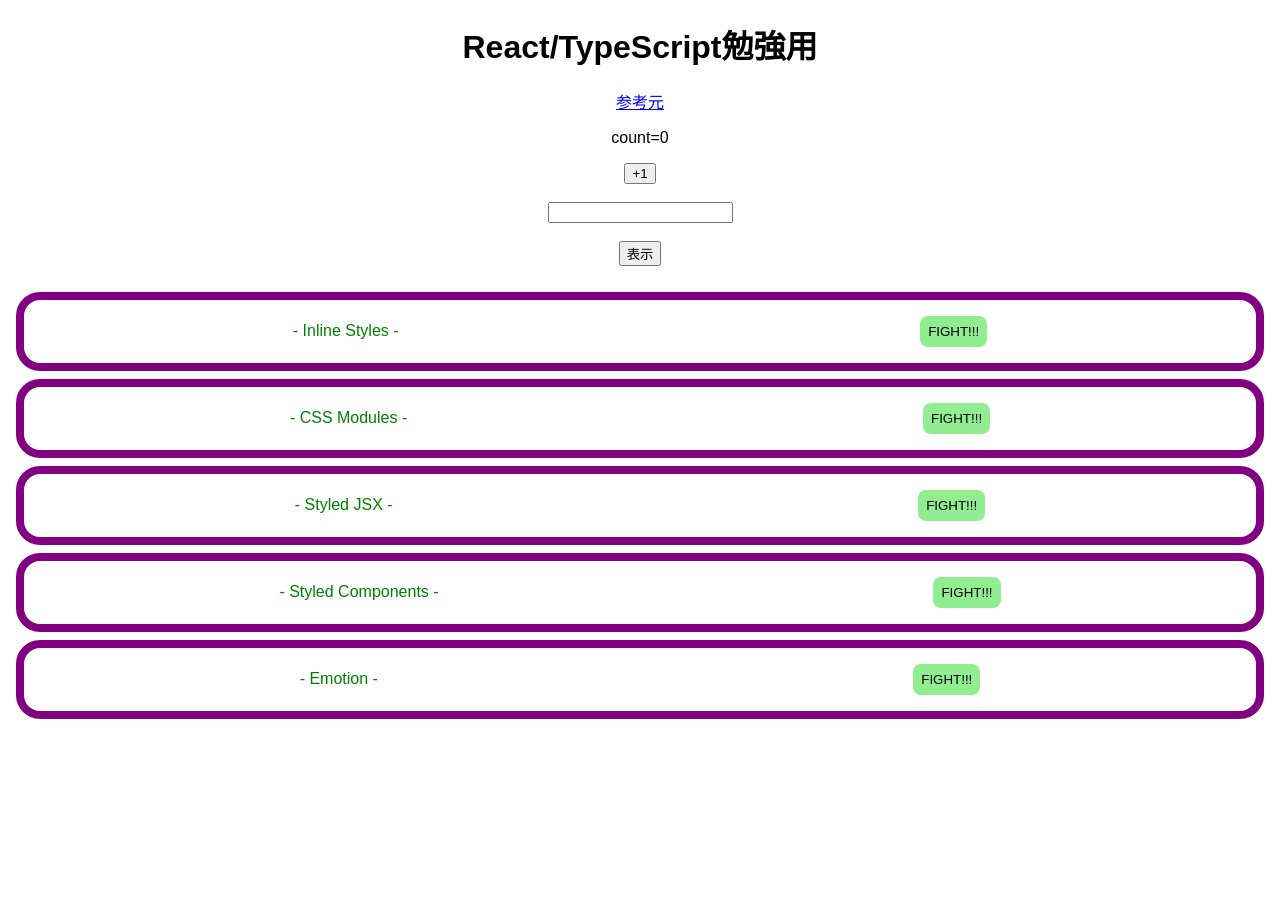
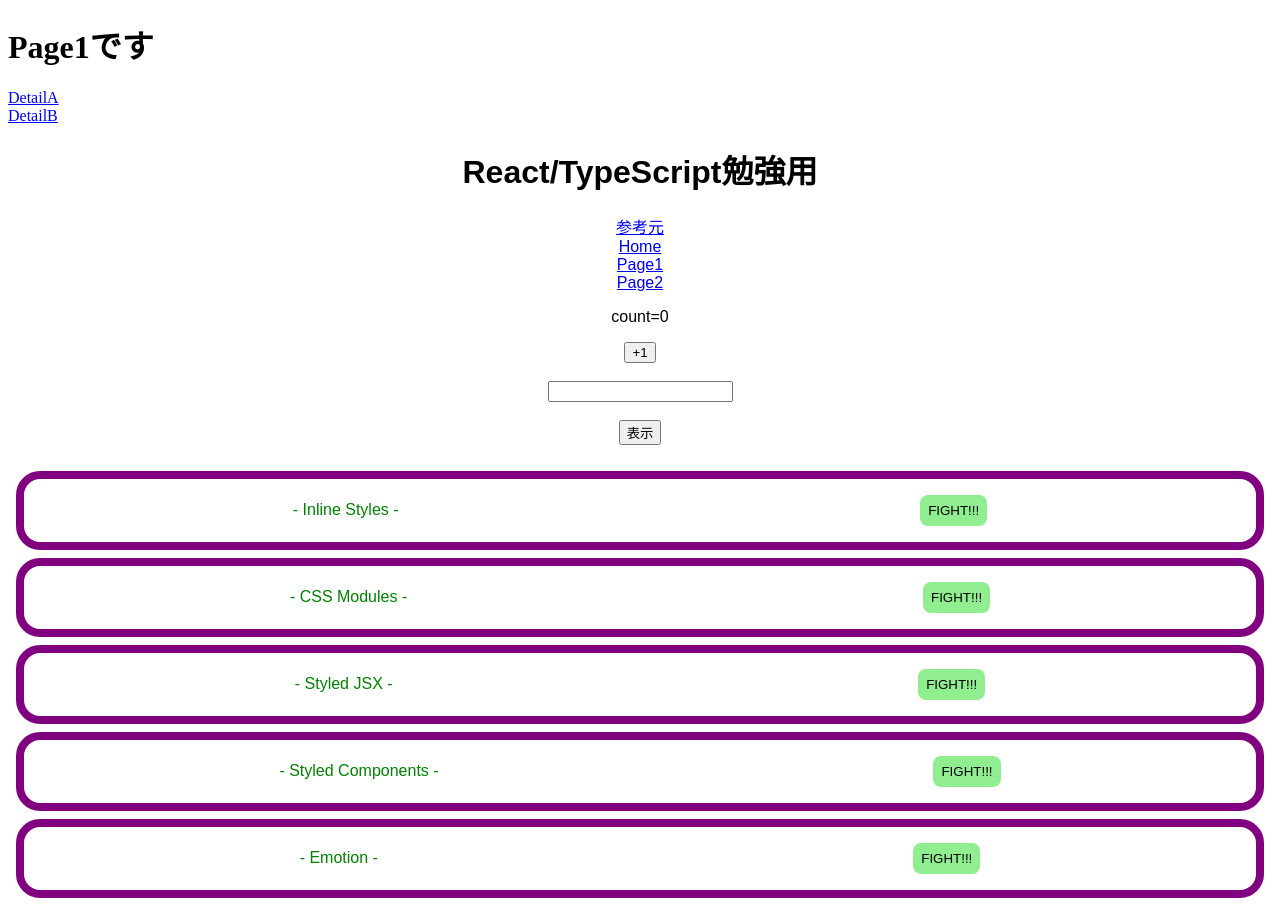
Before and after one commit to tofuchic/react_stepup, a React (Create React App) app: page /page1 in a window 1280 px wide. Before the commit the page ends 800 px from the top, so only its background shows below. Built offline with nearby package versions, Linux system fonts and the light colour scheme.

Commit message:
ReactRouterを導入

```diff
--- a/package.json
+++ b/package.json
@@ -13,6 +13,7 @@
     "node-sass": "6.0.1",
     "react": "17.0.2",
     "react-dom": "17.0.2",
+    "react-router-dom": "5.3.0",
     "react-scripts": "4.0.3",
     "styled-components": "5.3.1"
   },
--- a/src/App.js
+++ b/src/App.js
@@ -7,6 +7,9 @@
 import { StyledJsx } from "./components/StyledJsx";
 import { StyledComponents } from "./components/StyledComponents";
 import { Emotion } from "./components/Emotion";
+
+import { BrowserRouter, Link } from "react-router-dom";
+import { Router } from "./router/Router";
 
 export default function App() {
   console.log("rendering");
@@ -20,9 +23,17 @@
   const onClickViewText = useCallback(() => setViewText(!viewText), [viewText]);
 
   return (
+    <BrowserRouter>
+      <Router />
       <div className="App">
         <h1>React/TypeScript勉強用</h1>
         <a href="https://www.udemy.com/course/react_stepup">参考元</a>
+        <br />
+        <Link to="/">Home</Link>
+        <br />
+        <Link to="/page1">Page1</Link>
+        <br />
+        <Link to="/page2">Page2</Link>
         <p>count={count}</p>
         <button onClick={onClickCountUp}>+1</button>
         <br />
@@ -40,5 +51,6 @@
         <StyledComponents />
         <Emotion />
       </div>
+    </BrowserRouter>
   );
 }
--- /dev/null
+++ b/src/Home.jsx
@@ -0,0 +1,7 @@
+export const Home = () => {
+  return (
+    <div>
+      <h1>Homeです</h1>
+    </div>
+  );
+};
--- /dev/null
+++ b/src/Page1.jsx
@@ -0,0 +1,12 @@
+import { Link } from "react-router-dom";
+
+export const Page1 = () => {
+  return (
+    <div>
+      <h1>Page1です</h1>
+      <Link to="/page1/detailA">DetailA</Link>
+      <br />
+      <Link to="/page1/detailB">DetailB</Link>
+    </div>
+  );
+};
--- /dev/null
+++ b/src/Page1DetailA.jsx
@@ -0,0 +1,7 @@
+export const Page1DetailA = () => {
+  return (
+    <div>
+      <h2>Page1DetailAです</h2>
+    </div>
+  );
+};
--- /dev/null
+++ b/src/Page1DetailB.jsx
@@ -0,0 +1,7 @@
+export const Page1DetailB = () => {
+  return (
+    <div>
+      <h2>Page1DetailBです</h2>
+    </div>
+  );
+};
--- /dev/null
+++ b/src/Page2.jsx
@@ -0,0 +1,7 @@
+export const Page2 = () => {
+  return (
+    <div>
+      <h1>Page2です</h1>
+    </div>
+  );
+};
--- /dev/null
+++ b/src/router/Router.jsx
@@ -0,0 +1,36 @@
+import { Switch, Route } from "react-router-dom";
+import { Home } from "../Home";
+import { Page1 } from "../Page1";
+import { Page2 } from "../Page2";
+import { Page1DetailA } from "../Page1DetailA";
+import { Page1DetailB } from "../Page1DetailB";
+
+export const Router = () => {
+  return (
+    <Switch>
+      <Route exact path="/">
+        <Home />
+      </Route>
+      <Route
+        path="/page1"
+        render={({ match: { url } }) => (
+          <Switch>
+            {console.log(url)}
+            <Route exact path={url}>
+              <Page1 />
+            </Route>
+            <Route path={`${url}/detailA`}>
+              <Page1DetailA />
+            </Route>
+            <Route path={`${url}/detailB`}>
+              <Page1DetailB />
+            </Route>
+          </Switch>
+        )}
+      />
+      <Route path="/page2">
+        <Page2 />
+      </Route>
+    </Switch>
+  );
+};
```
Lines whose indentation alone changed are shown as unchanged.
